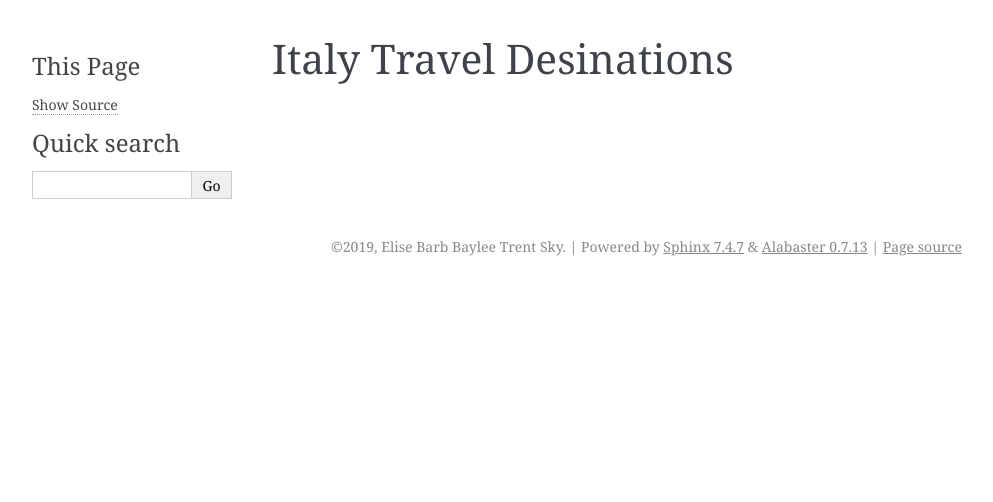
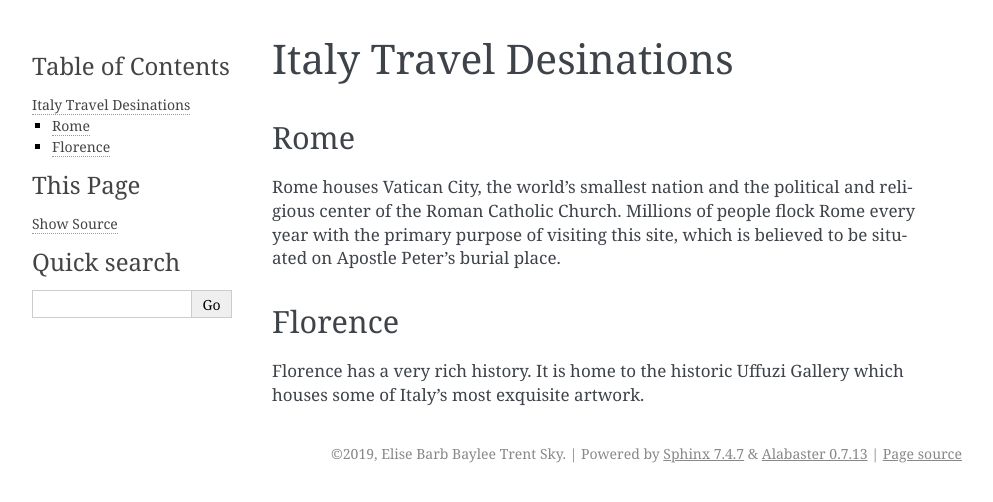
Before and after one commit to EliTaue/traveldestinations, a Sphinx documentation site: the page built from source/italy_travel.rst, in a window 1280 px wide. Shown: the top 502 px of the page, without its empty margins (148-1141 px from the left). Built offline with Sphinx 7.4.7, drawn with Linux system fonts in a browser that asks for light colours.

Commit message:
changes to travel

```diff
--- a/source/italy_travel.rst
+++ b/source/italy_travel.rst
@@ -1,2 +1,19 @@
 Italy Travel Desinations
 ========================
+
+Rome
+----
+
+Rome houses Vatican City, the world's smallest nation
+and the political and religious center of the Roman
+Catholic Church. Millions of people flock Rome every
+year with the primary purpose of visiting this site,
+which is believed to be situated on Apostle Peter's
+burial place.
+
+Florence
+--------
+
+Florence has a very rich history. It is home to the
+historic Uffuzi Gallery which houses some of Italy's
+most exquisite artwork.
```
